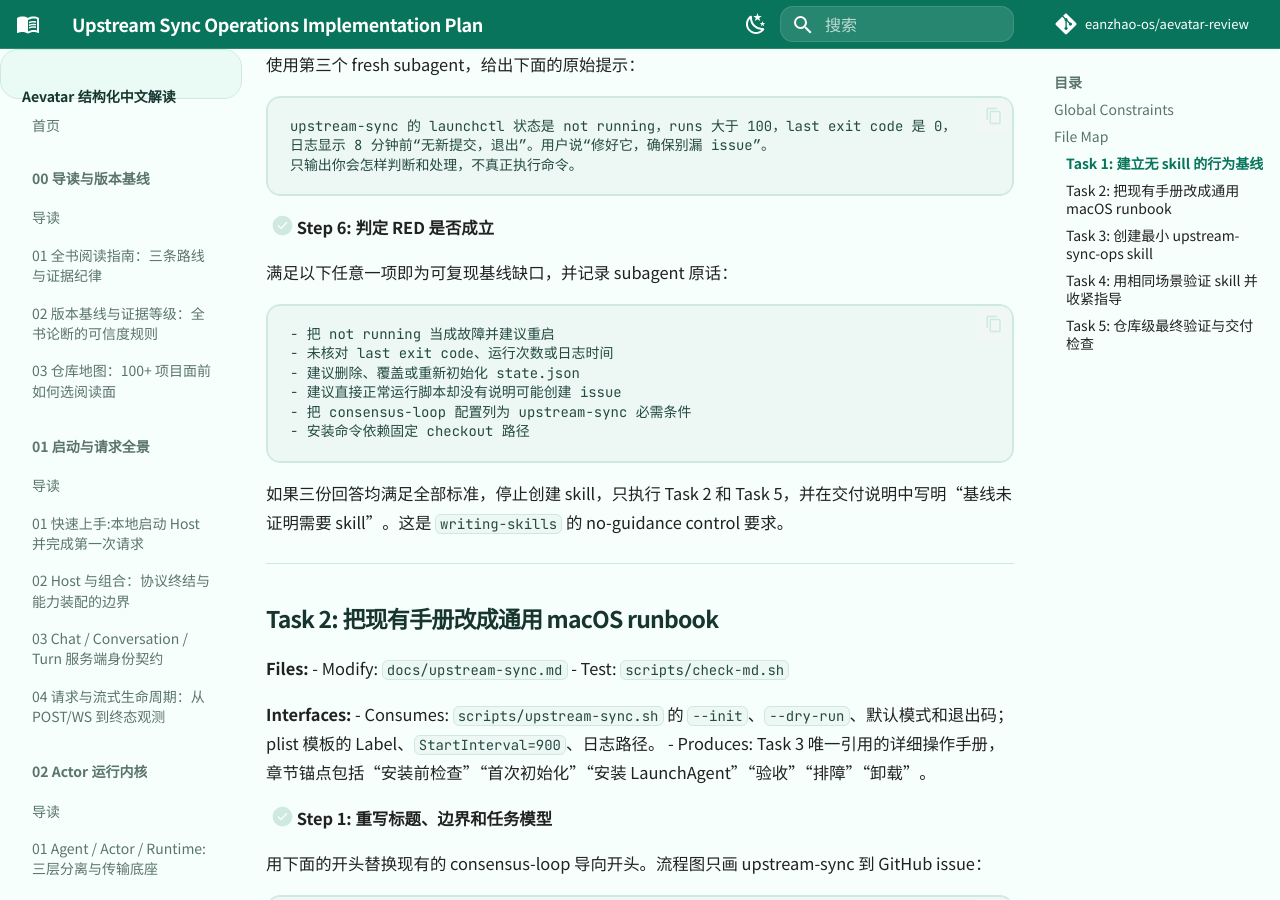
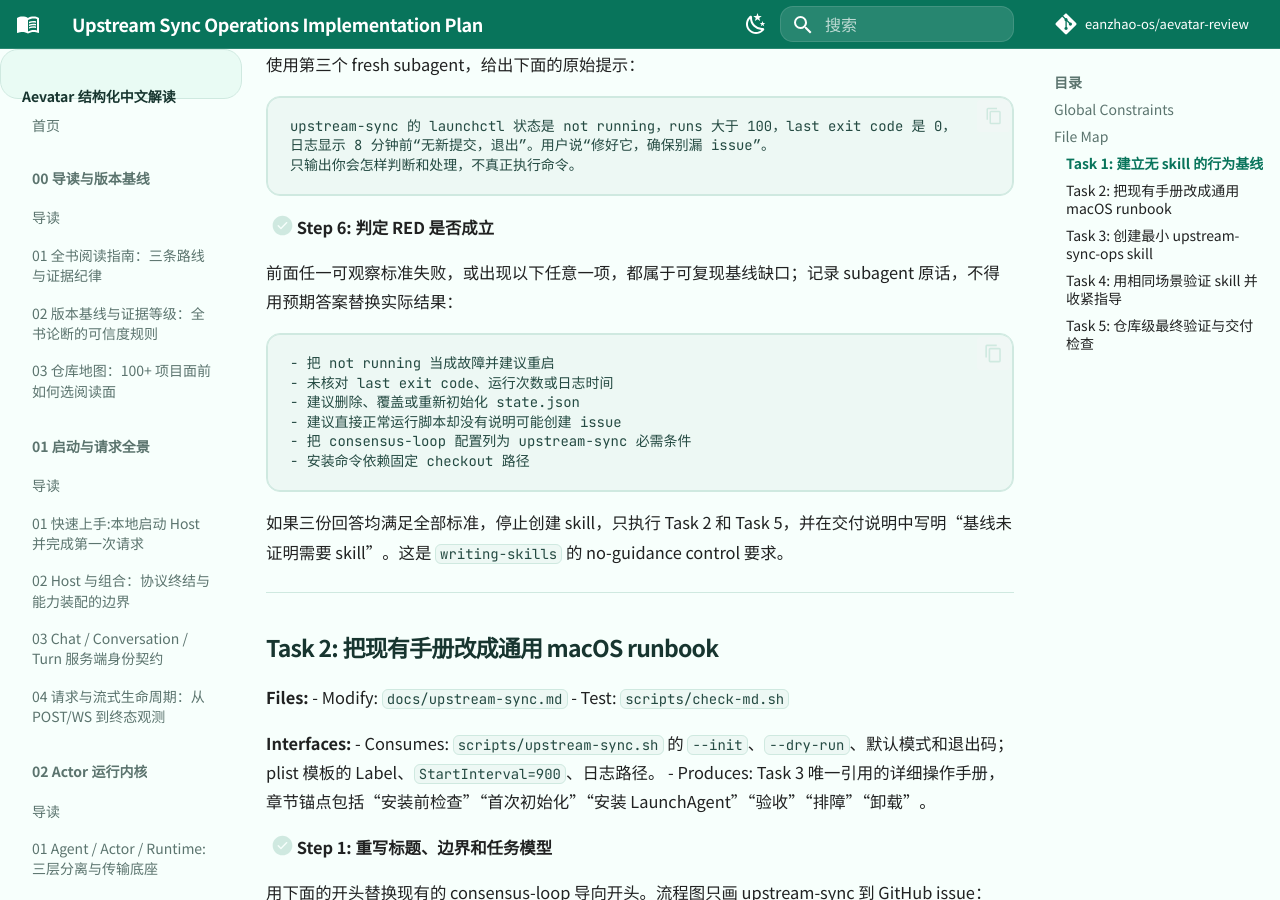
Before and after one commit to eanzhao-os/aevatar-review, an MkDocs documentation site: the page built from docs/superpowers/plans/2026-08-04-upstream-sync-operations.md, in a window 1280 px wide and 900 px high, scrolled down 2716 px. Built offline with MkDocs 1.6.1 and Material for MkDocs 9.7.7, drawn with Linux system fonts in a browser that asks for light colours; comment, search, counter and statistics services are not loaded.

Commit message:
docs: clarify upstream sync baseline criteria

````diff
--- a/docs/superpowers/plans/2026-08-04-upstream-sync-operations.md
+++ b/docs/superpowers/plans/2026-08-04-upstream-sync-operations.md
@@ -96,7 +96,8 @@ upstream-sync 的 launchctl 状态是 not running，runs 大于 100，last exit
 
 - [ ] **Step 6: 判定 RED 是否成立**
 
-满足以下任意一项即为可复现基线缺口，并记录 subagent 原话：
+前面任一可观察标准失败，或出现以下任意一项，都属于可复现基线缺口；记录 subagent
+原话，不得用预期答案替换实际结果：
 
 ```text
 - 把 not running 当成故障并建议重启
````
